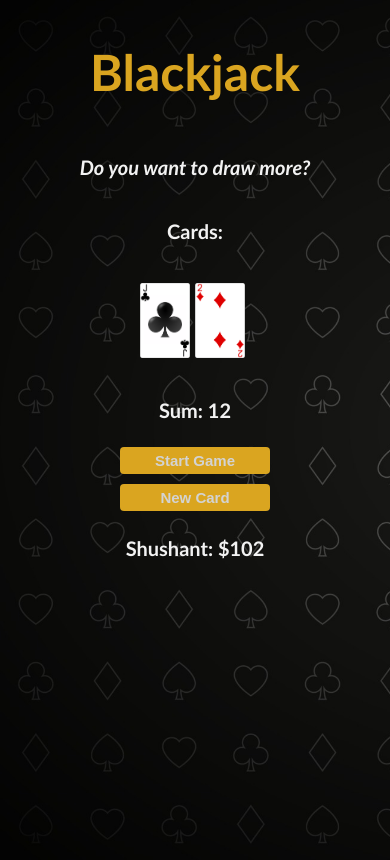
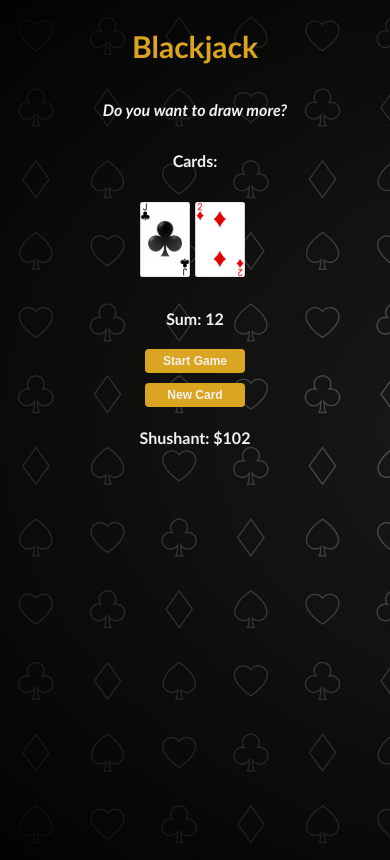
Before and after one commit to Living-Hell/Blackjack, a plain HTML site: page index.html in a window 390 px wide. Both pictures are taken after a click on the button "Start Game". Drawn offline with Linux system fonts and the light colour scheme.

Commit message:
Adding responsiveness

```diff
--- a/index.css
+++ b/index.css
@@ -13,11 +13,11 @@ body {
 
 h1 {
   color: goldenrod;
-  font-size: 50px;
+  font-size: 60px;
 }
 
 p {
-  font-size: 20px;
+  font-size: 25px;
   color: #f2f2f2;
 }
 
@@ -26,10 +26,10 @@ p {
 }
 
 button {
-  color: #d3d3d3;
+  color: #f2f2f2;
   width: 150px;
   background: goldenrod;
-  font-size: 15px;
+  font-size: 18px;
   padding: 5px;
   border-radius: 4px;
   cursor: pointer;
@@ -44,3 +44,52 @@ button {
 button:hover {
   transform: scale(1.02);
 }
+
+.card {
+  height: 120px;
+  width: 90px;
+  margin-right: 10px;
+}
+
+/* Responsive Styles */
+@media screen and (max-width: 768px) {
+  h1 {
+    font-size: 40px;
+  }
+
+  p {
+    font-size: 20px;
+  }
+
+  button {
+    width: 120px;
+    font-size: 15px;
+  }
+
+  .card {
+    height: 100px;
+    width: 70px;
+    margin-right: 7px;
+  }
+}
+
+@media screen and (max-width: 480px) {
+  h1 {
+    font-size: 30px;
+  }
+
+  p {
+    font-size: 16px;
+  }
+
+  button {
+    width: 100px;
+    font-size: 12px;
+  }
+
+  .card {
+    height: 75px;
+    width: 50px;
+    margin-right: 5px;
+  }
+}
--- a/index.js
+++ b/index.js
@@ -64,10 +64,7 @@ function renderGame() {
   cardsEl.textContent = "Cards: ";
   for (let i = 0; i < cards.length; i++) {
     // cardsEl.textContent += cards[i] + "  ";
-    const imageTags = cards.map(
-      (img) =>
-        `<img src="${img}" style="height:75px; width:50px; margin-right:5px;">`
-    );
+    const imageTags = cards.map((img) => `<img src="${img}" class="card">`);
     cardsEl.innerHTML = imageTags.join("");
   }
   if (sum <= 20) {
```
